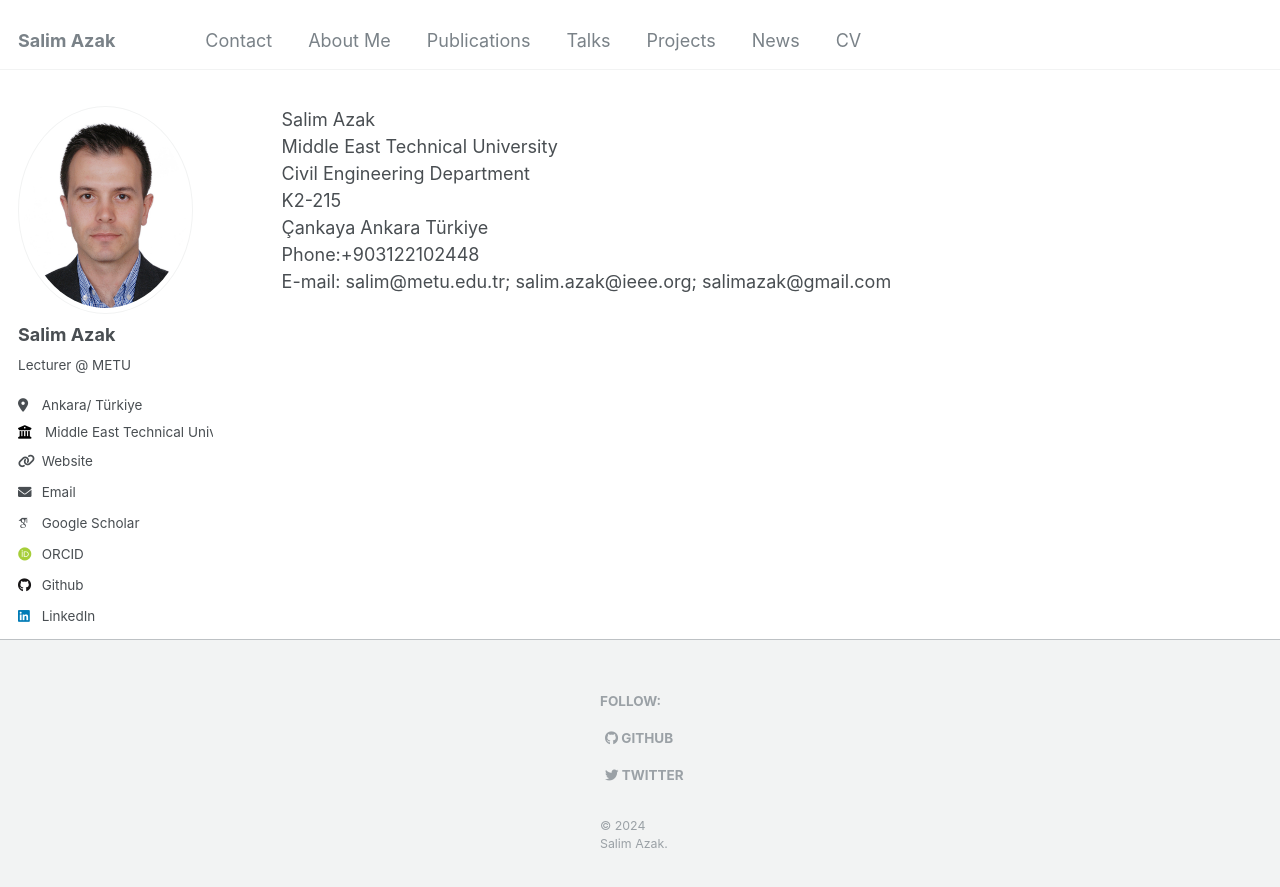
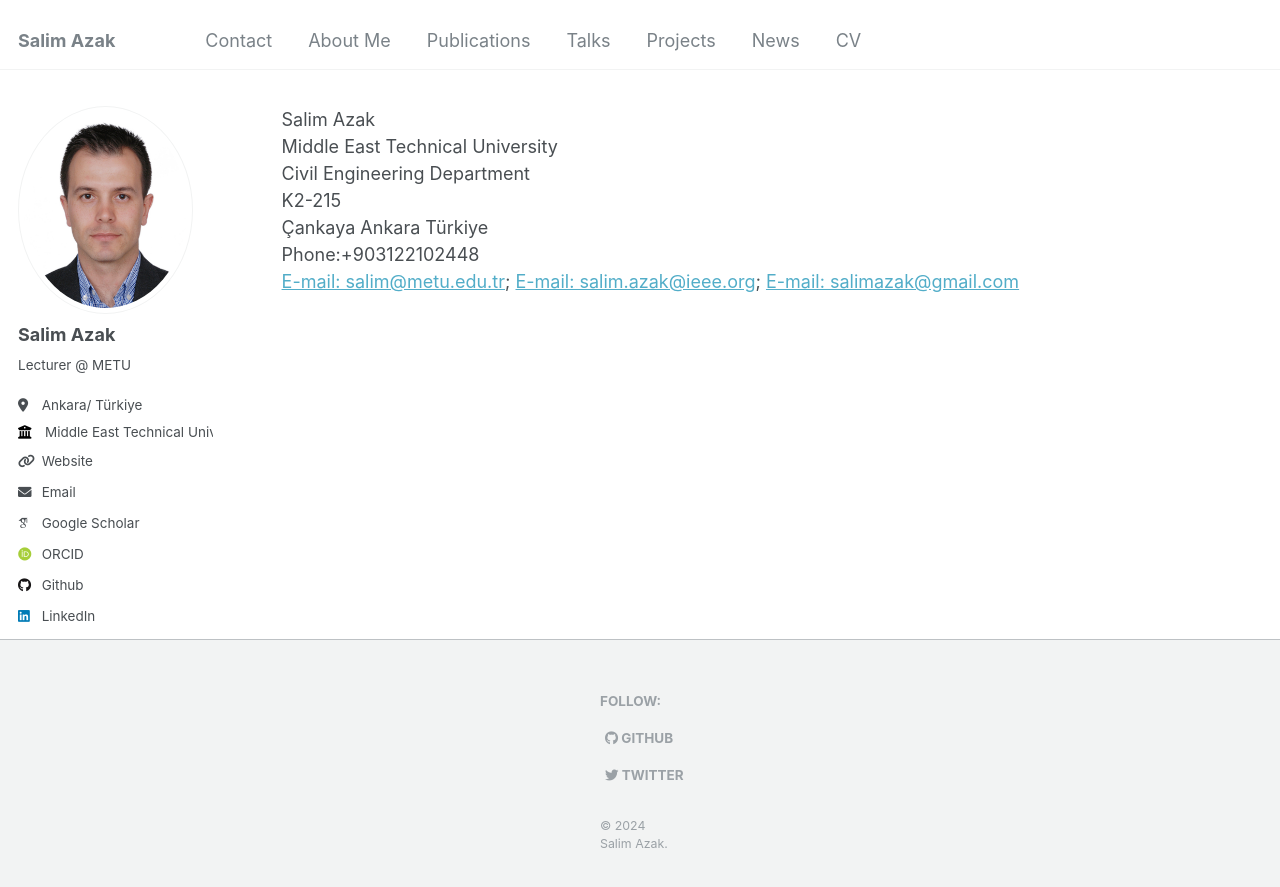
Before and after one commit to salimazak/salimazak.github.io, a Jekyll site: the page built from contact/index.md, in a window 1280 px wide. Shown: the top 887 px of the page. Built offline with Jekyll 4.4.1, drawn with Linux system fonts in a browser that asks for light colours; some web fonts are replaced; our own code applies the rules of GitHub Pages for plain Markdown files.

Commit message:
Update index.md

```diff
--- a/contact/index.md
+++ b/contact/index.md
@@ -4,4 +4,4 @@ Civil Engineering Department
 K2-215
 Çankaya Ankara Türkiye
 Phone:+903122102448
-E-mail: salim@metu.edu.tr; salim.azak@ieee.org; salimazak@gmail.com
+[E-mail: salim@metu.edu.tr](mailto:salim@metu.edu.tr); [E-mail: salim.azak@ieee.org](mailto:salim.azak@ieee.org); [E-mail: salimazak@gmail.com](mailto:salimazak@gmail.com)
```
